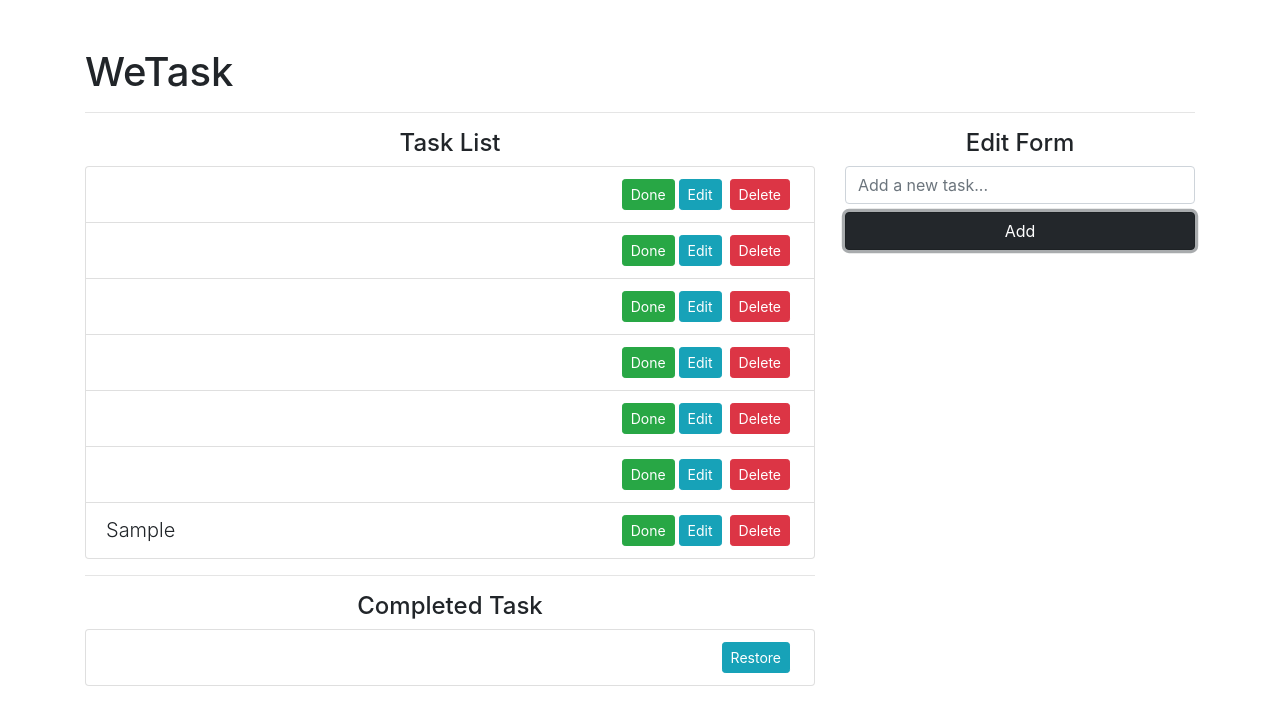
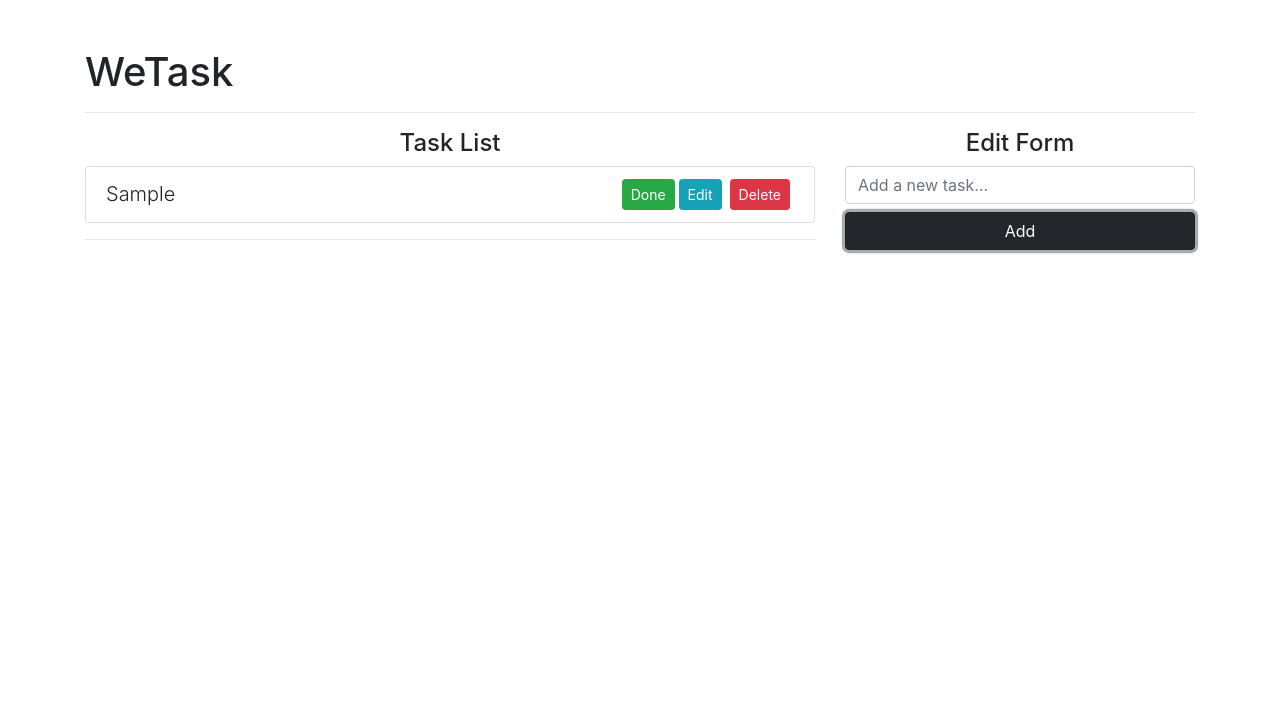
Before and after one commit to estebanbula/crud, a React (Create React App) app: page / in a window 1280 px wide. Both pictures are taken after typing "Sample" into the empty fields and a click on the button "Add". Shown: the top 724 px of the page. Built offline with nearby package versions, Linux system fonts and the light colour scheme.

Commit message:
Delete Task Button

```diff
--- a/package.json
+++ b/package.json
@@ -3,12 +3,14 @@
   "version": "0.1.0",
   "private": true,
   "dependencies": {
+    "@babel/runtime": "7.0.0-beta.55",
     "@testing-library/jest-dom": "^5.11.4",
     "@testing-library/react": "^11.1.0",
     "@testing-library/user-event": "^12.1.10",
     "react": "^17.0.1",
     "react-dom": "^17.0.1",
-    "react-scripts": "4.0.2",
+    "react-scripts": "^4.0.2",
+    "shortid": "^2.2.16",
     "web-vitals": "^1.0.1"
   },
   "scripts": {
--- a/src/App.js
+++ b/src/App.js
@@ -1,9 +1,9 @@
-import React, { useState} from 'react'
-import { isEmpty } from 'lodash'
+import React, { useState } from 'react'
+import { isEmpty, size } from 'lodash'
 import shortid from 'shortid'
 
 function App() {
-  const [task, setTask] = useState(null)
+  const [task, setTask] = useState("")
   const [tasks, setTasks] = useState([])
 
   const addTask = (e) => {
@@ -18,38 +18,71 @@ function App() {
       name: task
     }
 
-    setTasks([...task, newTask])
+    setTasks([ ...tasks, newTask ])
     setTask("")
   }
 
+  const deleteTask = (id) => {
+    const filterTasks = tasks.filter(task => task.id !== id)
+    setTasks(filterTasks)
+  }
+
+  const completeTask = (id) => {
+    const finishTask = tasks.filter(task => task.id == id)
+  }
+
   return (
-    <div className = 'container mt-5'>
+    <div className = "container mt-5">
       <h1>WeTask</h1>
       <hr/>
-      <div className = 'row'>
-        <div className = 'col-8'>
+      <div className = "row">
+        <div className = "col-8">
           <h4 className = "text-center">Task List</h4>
+          {
+            size(tasks) == 0 ? (
+              <h5 className = "text-center">Add some tasks to start</h5>
+            ) : (
             <ul className = "list-group">
               {
                 tasks.map((task) => (
                 <li className = "list-group-item" key={task.id}>
                   <span className = "lead">{task.name}</span>
-                <button className = "btn btn-danger btn-sm float-right mx-1">Delete</button>
-                <button className = "btn btn-info btn-sm float-right mx-1">Edit</button>
-                <button className = "btn btn-success btn-sm float-right">Done</button>
+                  <button
+                    className = "btn btn-danger btn-sm float-right mx-1"
+                    onClick = {() => deleteTask(task.id)}>
+                    Delete
+                  </button>
+                  <button
+                    className = "btn btn-info btn-sm float-right mx-1">
+                    Edit
+                  </button>
+                  <button
+                    className = "btn btn-success btn-sm float-right"
+                    onClick = {() => completeTask(task.id)}>
+                    Done
+                  </button>
                 </li>
                 ))
               }
             </ul>
+            )
+          }
           <hr/>
+        </div>
+{/*           <div className = "col-8">
             <h4 className = "text-center">Completed Task</h4>
             <ul className = "list-group">
-            <li className = "list-group-item">
+              {
+                tasks.map((task) => (
+                  <li className = "list-group-item" key={task.id}>
+                    <span className = "lead">{task.name}</span>
                   <button className = "btn btn-info btn-sm float-right mx-1">Restore</button>
                   </li>
+                ))
+              }
             </ul>
-        </div>
-        <div className = 'col-4'>
+          </div> */}
+        <div className = "col-4">
           <h4 className = "text-center">Edit Form</h4>
           <form onSubmit = {addTask}>
             <input
```
Also changed, not shown: 1 other file (tests, documents, lock files or other folders). Lines whose indentation alone changed are shown as unchanged.
